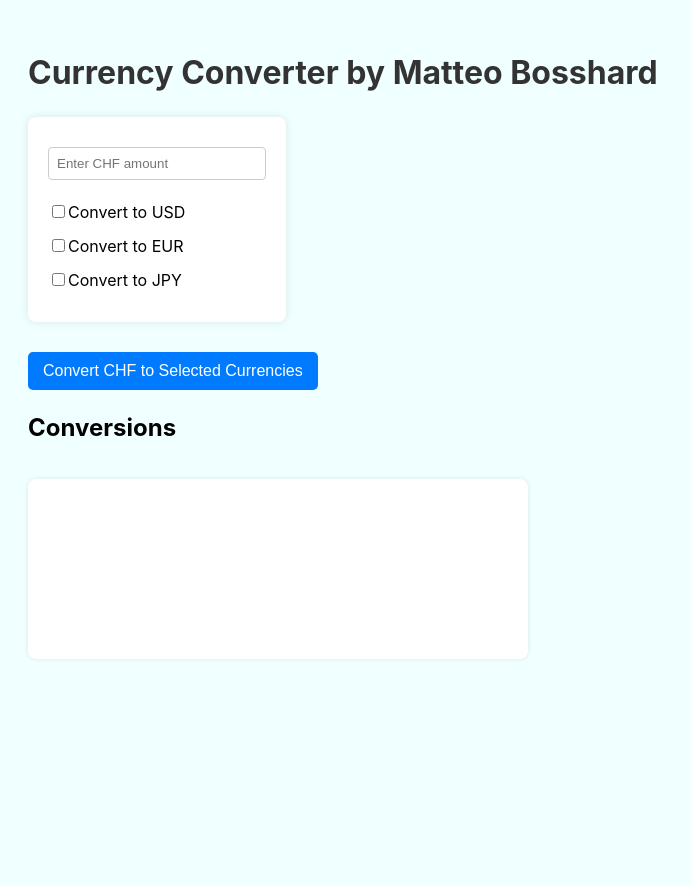
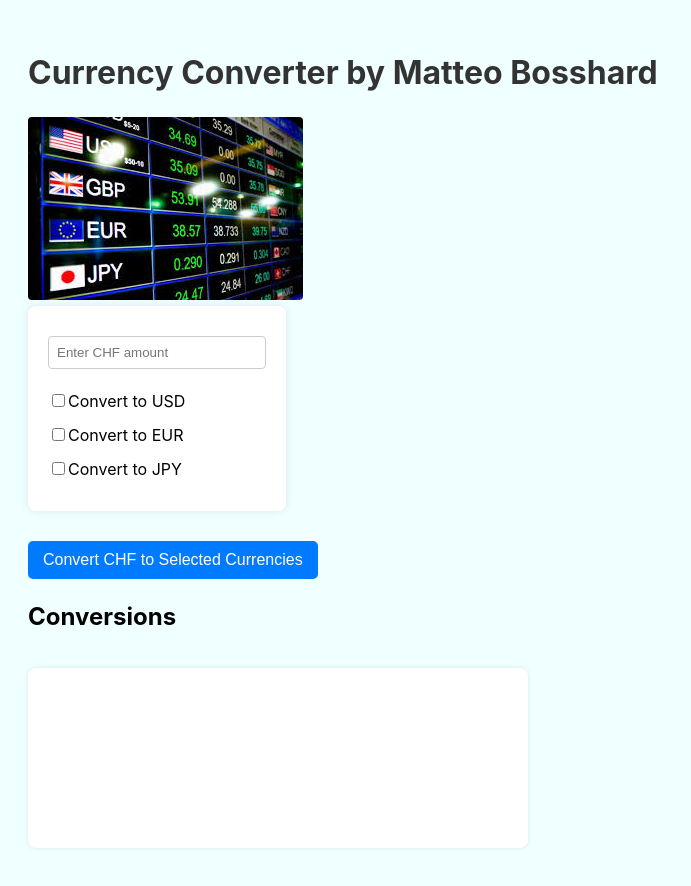
Before and after one commit to HardBoss07/BBW-docs, a React (Vite) app in the folder M293/workspace/currency-converter/: page / in a window 1280 px wide. Shown: the top 886 px of the page, without its empty margins (0-691 px from the left). Before the commit the page ends 800 px from the top, so only its background shows below. Built offline with nearby package versions, Linux system fonts and the light colour scheme.

Commit message:
finished currency converter, finished notizen.md for M293

```diff
--- a/M293/workspace/currency-converter/src/App.jsx
+++ b/M293/workspace/currency-converter/src/App.jsx
@@ -1,4 +1,10 @@
-import { useState } from 'react';
+/**
+ * App.jsx
+ * @author Matteo Bosshard
+ * @version 19.02.2025
+ */
+
+import {useState} from 'react';
 import './App.css';
 
 function App() {
@@ -44,6 +50,7 @@ function App() {
         <>
             <div className="header">
                 <h1>Currency Converter by Matteo Bosshard</h1>
+                <img src="../public/img.png" alt="currency image"/>
             </div>
             <div className="main">
                 <input
--- a/M293/workspace/currency-converter/src/index.css
+++ b/M293/workspace/currency-converter/src/index.css
@@ -62,3 +62,7 @@ pre {
     min-height: 10rem;
     min-width: 30rem;
 }
+
+img {
+    border-radius: 0.25rem;
+}
```
Also changed, not shown: M293/workspace/currency-converter/public/img.png (added), 1 other file (tests, documents, lock files or other folders). Lines whose indentation alone changed are shown as unchanged.
